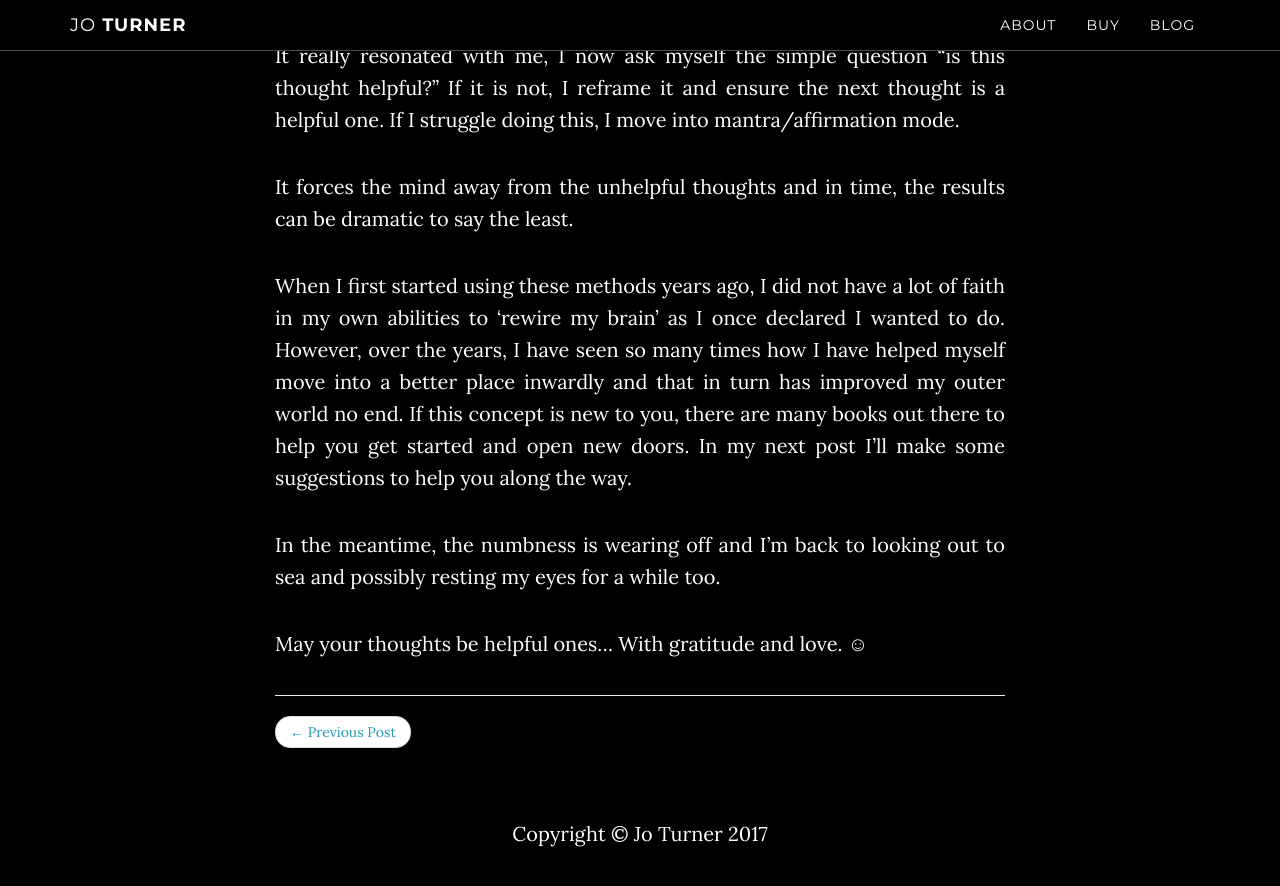
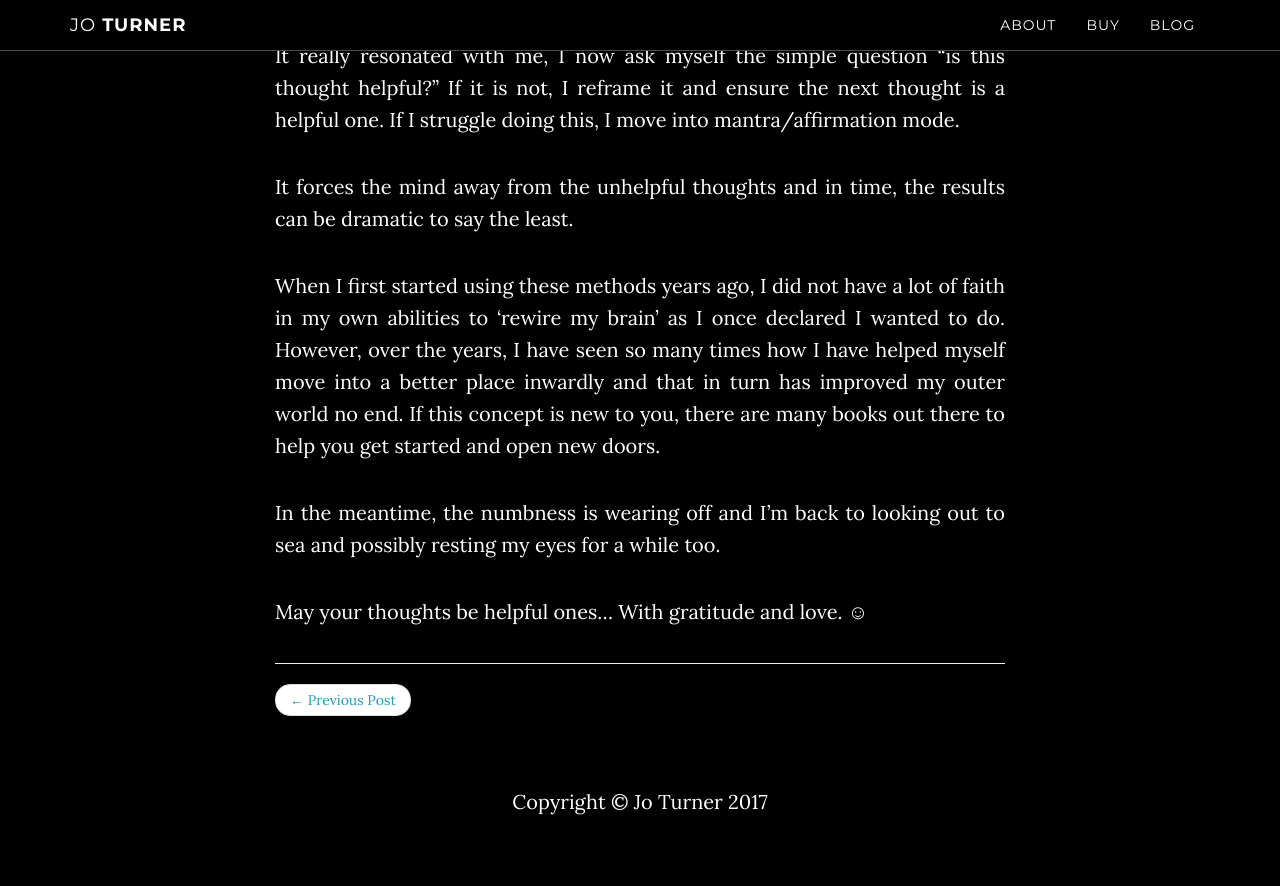
Before and after one commit to cardsfromtheedge/cardsfromtheedge.github.io, a Jekyll site: the page built from _posts/2017-09-01-Very-much-on-the-Edge.md, in a window 1280 px wide and 900 px high, scrolled down 2632 px. Shown: the top 886 px of the window. Built offline with Jekyll 4.4.1, drawn with Linux system fonts in a browser that asks for light colours.

Commit message:
Update 2017-09-01-Very-much-on-the-Edge.md

```diff
--- a/_posts/2017-09-01-Very-much-on-the-Edge.md
+++ b/_posts/2017-09-01-Very-much-on-the-Edge.md
@@ -34,8 +34,7 @@ It really resonated with me, I now ask myself the simple question “is this tho
 
 It forces the mind away from the unhelpful thoughts and in time, the results can be dramatic to say the least.
 
-When I first started using these methods years ago, I did not have a lot of faith in my own abilities to ‘rewire my brain’ as I once declared I wanted to do.  However, over the years, I have seen so many times how I have helped myself move into a better place inwardly and that in turn has improved my outer world no end.
-If this concept is new to you, there are many books out there to help you get started and open new doors. In my next post I’ll make some suggestions to help you along the way.
+When I first started using these methods years ago, I did not have a lot of faith in my own abilities to ‘rewire my brain’ as I once declared I wanted to do.  However, over the years, I have seen so many times how I have helped myself move into a better place inwardly and that in turn has improved my outer world no end. If this concept is new to you, there are many books out there to help you get started and open new doors.
 
 In the meantime, the numbness is wearing off and I’m back to looking out to sea and possibly resting my eyes for a while too.
 
```
